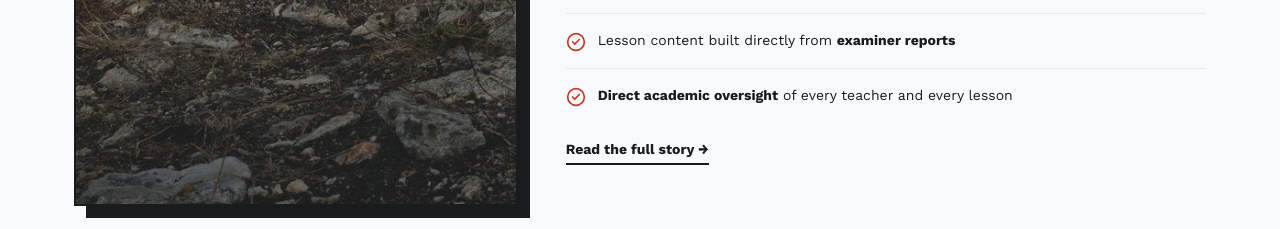
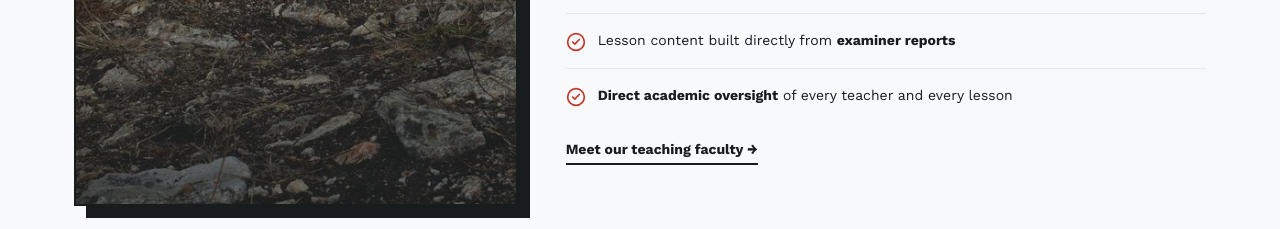
Before and after one commit to hayyantahirr/alineaonline, a Next.js app: page / in a window 1280 px wide. Shown: the part 2140-2369 px from the top of the page. Built offline with nearby package versions, Linux system fonts and the light colour scheme.

Commit message:
Text nonsense finished

```diff
--- a/components/home/DirectorStory.jsx
+++ b/components/home/DirectorStory.jsx
@@ -62,10 +62,10 @@ export default function DirectorStory() {
             </li>
           </ul>
           <Link
-            href="/subjects"
+            href="/faculty"
             className="font-['Work_Sans'] font-bold text-on-background border-b-2 border-on-background w-max pb-1 mt-2 hover:text-[#c0392b] transition-colors text-sm"
           >
-            Read the full story →
+            Meet our teaching faculty →
           </Link>
         </div>
       </div>
```
Also changed, not shown: 1 other file (tests, documents, lock files or other folders).
